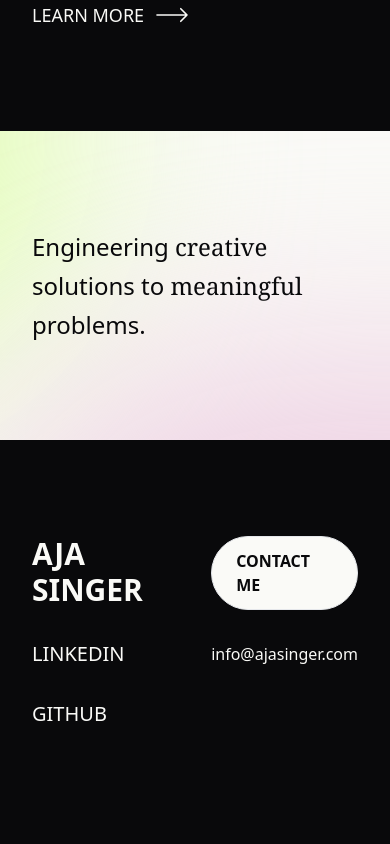
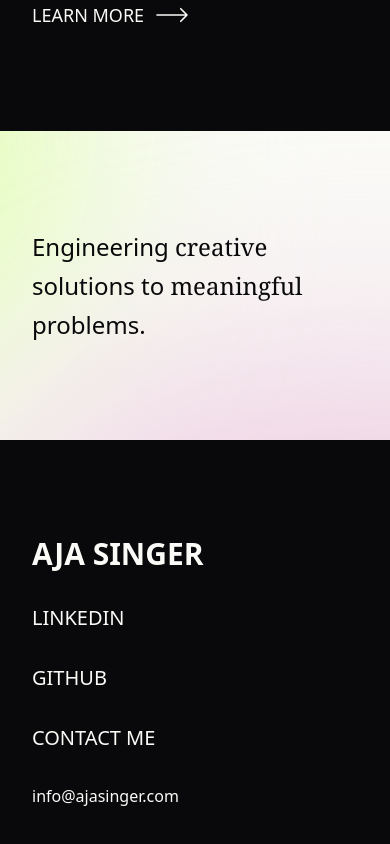
Before and after one commit to ajasinger/portfolio_2024, a Next.js app: page / in a window 390 px wide. Shown: the part 4189-5033 px from the top of the page. Built offline with nearby package versions, Linux system fonts and the light colour scheme.

Commit message:
responsive styling

```diff
--- a/components/Footer.tsx
+++ b/components/Footer.tsx
@@ -7,7 +7,7 @@ export default function Footer() {
     const pathname = usePathname();
 
     return(
-        <footer className="px-8 md:px-16 py-24 flex justify-between gap-16 font-sans">
+        <footer className="px-8 md:px-16 py-24 flex flex-col sm:flex-row justify-between gap-8 sm:gap-16 font-sans">
             <div className="flex flex-col gap-8">
                 <Link href="/"><h2 className="text-3xl max-w-4xl font-semibold">AJA SINGER</h2></Link>
                 {/* <Link href="/#work" className="text-xl hover:underline underline-offset-8 decoration-1">WORK</Link> */}
@@ -18,7 +18,7 @@ export default function Footer() {
                 {pathname !== '/contact' &&
                     <Link
                         href="/contact"
-                        className="font-semibold px-6 py-3 bg-cream border border-bg-stone-50 rounded-full hover:bg-zinc-950 text-zinc-950 hover:text-cream"
+                        className="w-fit text-xl sm:text-base sm:font-semibold sm:px-6 sm:py-3 sm:bg-cream sm:border sm:border-bg-stone-50 rounded-full hover:underline underline-offset-8 decoration-1 sm:hover:bg-zinc-950 text-cream sm:text-zinc-950 sm:hover:text-cream"
                     >
                         CONTACT ME
                     </Link>
```
